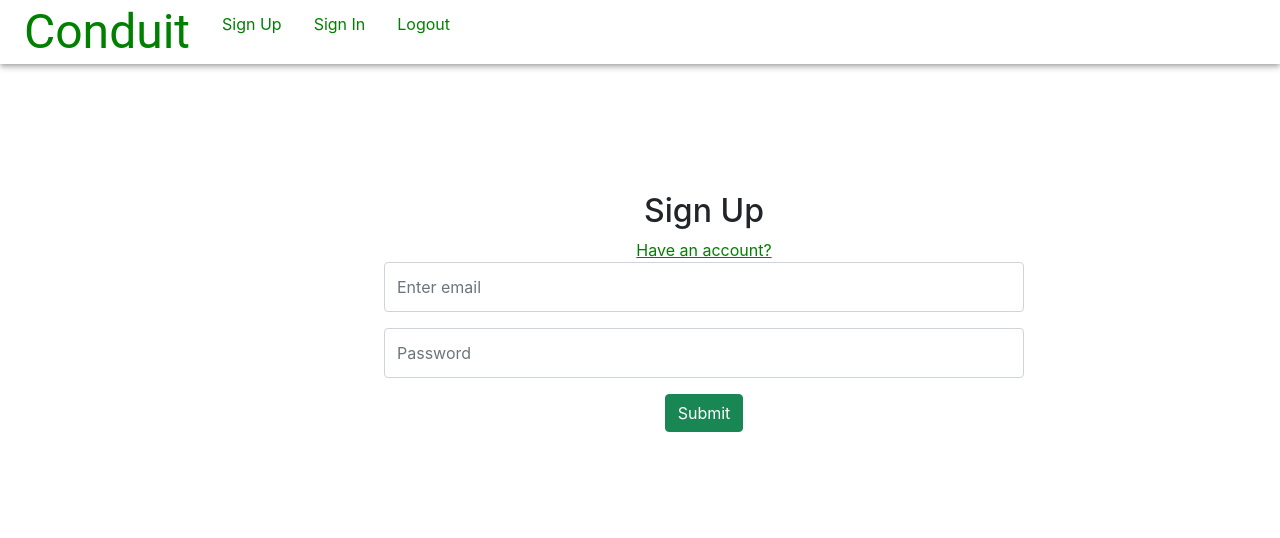
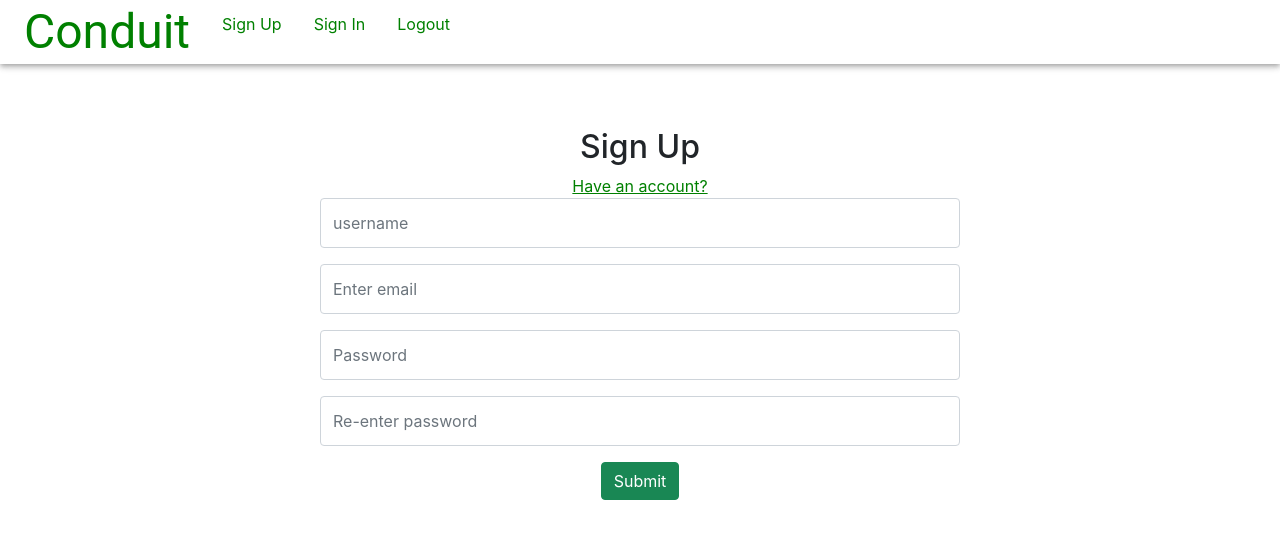
Before and after one commit to Ayush-Pyakurel/React-conduit, a React (Create React App) app: page /signup in a window 1280 px wide. Shown: the top 538 px of the page. Built offline with nearby package versions, Linux system fonts and the light colour scheme.

Commit message:
Form validation for SignIn and SignUp is done

```diff
--- a/package.json
+++ b/package.json
@@ -3,6 +3,7 @@
   "version": "0.1.0",
   "private": true,
   "dependencies": {
+    "@hookform/resolvers": "^2.9.1",
     "@testing-library/jest-dom": "^5.16.4",
     "@testing-library/react": "^13.3.0",
     "@testing-library/user-event": "^13.5.0",
@@ -10,9 +11,11 @@
     "react": "^18.1.0",
     "react-bootstrap": "^2.4.0",
     "react-dom": "^18.1.0",
+    "react-hook-form": "^7.32.0",
     "react-router-dom": "^5.3.3",
     "react-scripts": "5.0.1",
-    "web-vitals": "^2.1.4"
+    "web-vitals": "^2.1.4",
+    "yup": "^0.32.11"
   },
   "scripts": {
     "start": "react-scripts start",
--- a/src/Components/SignIn.jsx
+++ b/src/Components/SignIn.jsx
@@ -1,11 +1,40 @@
 import React from 'react';
 import Form from 'react-bootstrap/Form';
 import Button from 'react-bootstrap/Button';
-import Link from 'react-router-dom/Link';
+import { Link } from 'react-router-dom';
+import { useForm } from 'react-hook-form';
+import { yupResolver } from '@hookform/resolvers/yup';
+import * as yup from 'yup';
+
+const schema = yup.object().shape({
+  email: yup.string().email('Email is invalid').required('Email is required'),
+  password: yup
+    .string()
+
+    .required('Password is required')
+    .matches(
+      /^.*(?=.{8,})((?=.*[!@#$%^&*()\-_=+{};:,<.>]){1})(?=.*\d)((?=.*[a-z]){1})((?=.*[A-Z]){1}).*$/,
+      'Password must contain at least 8 characters, one uppercase, one number and one special case character'
+    )
+    .min(6)
+    .max(12),
+});
 
 function SignIn() {
+  const {
+    register,
+    handleSubmit,
+    formState: { errors, touchedFields },
+  } = useForm({
+    resolver: yupResolver(schema),
+  });
+
+  const formSubmit = (e) => {
+    console.log(e);
+  };
+
   return (
-    <Form className='signInForm'>
+    <Form className='signInForm' onSubmit={handleSubmit(formSubmit)}>
       <Form.Group className='mb-3' controlId='formBasicEmail'>
         <h2>Sign In</h2>
         <Link to='/signup' style={{ color: 'green', marginButton: '10px' }}>
@@ -15,8 +44,16 @@ function SignIn() {
           type='email'
           placeholder='Enter email'
           style={{ height: '50px' }}
+          name='email'
           required
+          {...register('email', { required: true }, touchedFields)}
         />
+        {errors.email ? (
+          <p style={{ color: 'red' }}>{errors.email?.message}</p>
+        ) : null}
+        {touchedFields.email && (
+          <p style={{ color: 'red' }}>Should enter the email</p>
+        )}
       </Form.Group>
 
       <Form.Group className='mb-3' controlId='formBasicPassword'>
@@ -24,8 +61,12 @@ function SignIn() {
           type='password'
           placeholder='Password'
           style={{ height: '50px' }}
+          name='password'
           required
+          {...register('password', { required: true }, touchedFields)}
         />
+        {errors.password ? <p>{errors.password?.message}</p> : null}
+        {touchedFields?.password && <p>Should enter Password</p>}
       </Form.Group>
       <Button variant='success' type='submit'>
         Submit
--- a/src/Components/SignUp.css
+++ b/src/Components/SignUp.css
@@ -5,6 +5,6 @@
 .signUpForm {
   width: 50%;
   position: absolute;
-  left: 30%;
-  margin-top: 10%;
+  left: 25%;
+  margin-top: 5%;
 }
--- a/src/Components/SignUp.jsx
+++ b/src/Components/SignUp.jsx
@@ -2,21 +2,71 @@ import React from 'react';
 import Form from 'react-bootstrap/Form';
 import Button from 'react-bootstrap/Button';
 import { Link } from 'react-router-dom';
+import { useForm } from 'react-hook-form';
+import { yupResolver } from '@hookform/resolvers/yup';
+import * as yup from 'yup';
+
+const schema = yup.object().shape({
+  username: yup.string().required('Username is required'),
+  email: yup.string().email('Email is invalid').required('Email is required'),
+  password: yup
+    .string()
+    .min(6)
+    .max(12)
+    .required('Password is required')
+    .matches(
+      /^.*(?=.{8,})((?=.*[!@#$%^&*()\-_=+{};:,<.>]){1})(?=.*\d)((?=.*[a-z]){1})((?=.*[A-Z]){1}).*$/,
+      'Password must contain at least 8 characters, one uppercase, one number and one special case character'
+    ),
+  confirmPassword: yup
+    .string()
+    .min(6)
+    .max(12)
+    .oneOf([yup.ref('password'), null], 'Passwords must match')
+    .required('Confirm Password is required'),
+});
 
 function SignUp() {
+  const {
+    register,
+    handleSubmit,
+    formState: { errors },
+  } = useForm({
+    resolver: yupResolver(schema),
+  });
+
+  const formSubmit = (e) => {
+    console.log(e);
+  };
+
   return (
-    <Form className='signUpForm'>
+    <Form className='signUpForm' onSubmit={handleSubmit(formSubmit)}>
+      <h2>Sign Up</h2>
+      <Link to='/signin' style={{ color: 'green', marginButton: '10px' }}>
+        Have an account?
+      </Link>
+      <Form.Group className='mb-3' controlId='formBasicUsername'>
+        <Form.Control
+          type='text'
+          placeholder='username'
+          style={{ height: '50px' }}
+          name='username'
+          required
+          {...register('username', { required: true })}
+        />
+        {errors.username?.message ? <p>{errors.username?.message}</p> : null}
+      </Form.Group>
+
       <Form.Group className='mb-3' controlId='formBasicEmail'>
-        <h2>Sign Up</h2>
-        <Link to='/signin' style={{ color: 'green', marginButton: '10px' }}>
-          Have an account?
-        </Link>
         <Form.Control
           type='email'
           placeholder='Enter email'
           style={{ height: '50px' }}
+          name='email'
           required
+          {...register('email', { required: true })}
         />
+        {errors.email ? <p>{errors.email?.message}</p> : null}
       </Form.Group>
 
       <Form.Group className='mb-3' controlId='formBasicPassword'>
@@ -24,8 +74,22 @@ function SignUp() {
           type='password'
           placeholder='Password'
           style={{ height: '50px' }}
+          name='password'
           required
+          {...register('password', { required: true })}
         />
+        {errors.password ? <p>{errors.password.message}</p> : null}
+      </Form.Group>
+      <Form.Group className='mb-3' controlId='formBasicMatchPassword'>
+        <Form.Control
+          type='password'
+          placeholder='Re-enter password'
+          style={{ height: '50px' }}
+          name='confirmPassword'
+          required
+          {...register('confirmPassword', { required: true })}
+        />
+        <p>{errors.confirmPassword?.message && 'Password should match!!'}</p>
       </Form.Group>
       <Button variant='success' type='submit'>
         Submit
```
Also changed, not shown: 1 other file (tests, documents, lock files or other folders).
